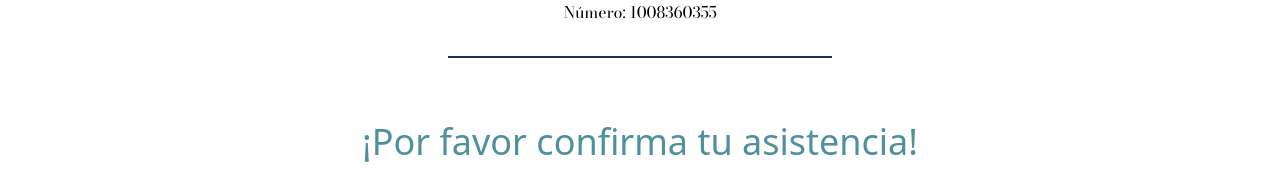
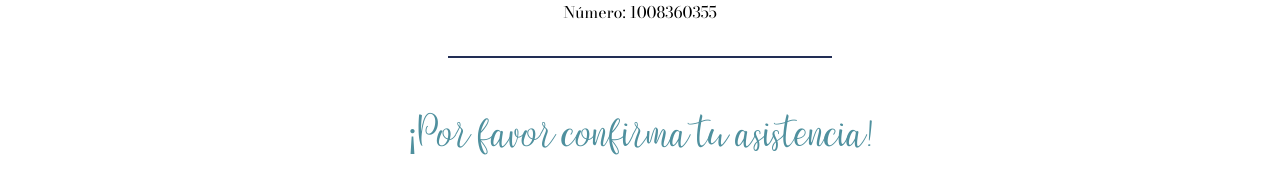
Before and after one commit to OmarGM2294/legendary-wedding, a Next.js app: page / in a window 1280 px wide. Shown: the part 4404-4588 px from the top of the page. Built offline with nearby package versions, Linux system fonts and the light colour scheme; a web font is replaced by a local one.

Commit message:
Fonts fixed for RSVP

```diff
--- a/components/RSVP.tsx
+++ b/components/RSVP.tsx
@@ -56,12 +56,12 @@ const RSVP: FC = () => {
   return (
     <section className="section-container" id="rsvp">
       {confirmed ? (
-        <h2 className="text-4xl text-center text-secondary mb-4">
+        <h2 className="text-4xl text-center text-secondary mb-4 sanies">
           ¡Gracias por tu confirmación!
         </h2>
       ) : (
         <>
-          <h2 className="text-4xl text-center text-secondary mb-4">
+          <h2 className="text-4xl text-center text-secondary mb-8 sanies">
             ¡Por favor confirma tu asistencia!
           </h2>
 
```
